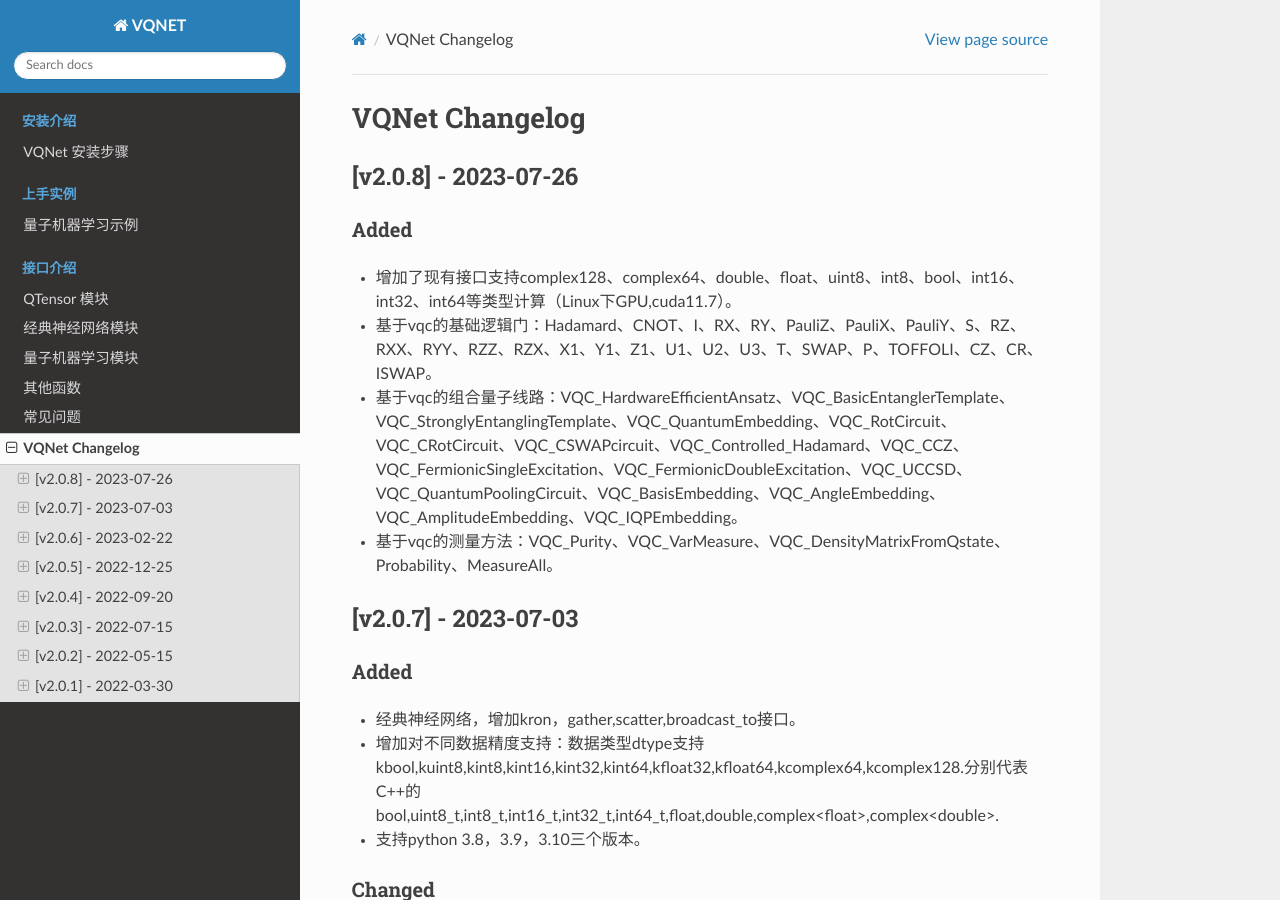
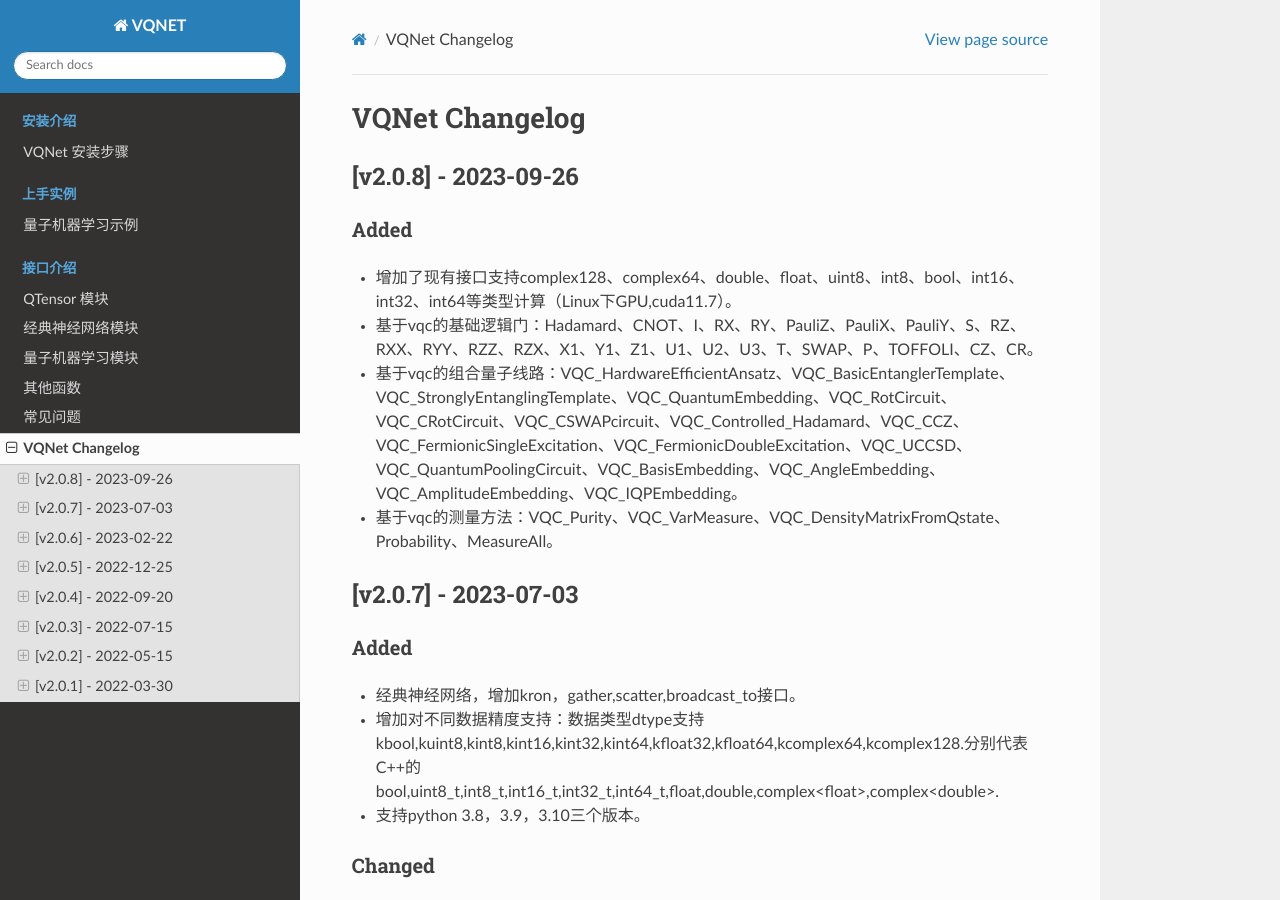
Before and after one commit to OriginQ/VQNET2.0-tutorial, a Sphinx documentation site: the page built from source/rst/CHANGELOG.rst, in a window 1280 px wide and 900 px high. Built offline with Sphinx 7.4.7 and the Read the Docs theme 2.0.0, drawn with Linux system fonts in a browser that asks for light colours.

Commit message:
[ref] remove iswap,ref title level

```diff
--- a/source/rst/CHANGELOG.rst
+++ b/source/rst/CHANGELOG.rst
@@ -1,38 +1,38 @@
 
 VQNet Changelog
-================
+######################
 
-[v2.0.8] - 2023-07-26
-----------------------
+[v2.0.8] - 2023-09-26
+***************************
 
 Added
-^^^^^^^^^^^
+===========
 - 增加了现有接口支持complex128、complex64、double、float、uint8、int8、bool、int16、int32、int64等类型计算（Linux下GPU,cuda11.7）。
-- 基于vqc的基础逻辑门：Hadamard、CNOT、I、RX、RY、PauliZ、PauliX、PauliY、S、RZ、RXX、RYY、RZZ、RZX、X1、Y1、Z1、U1、U2、U3、T、SWAP、P、TOFFOLI、CZ、CR、ISWAP。
+- 基于vqc的基础逻辑门：Hadamard、CNOT、I、RX、RY、PauliZ、PauliX、PauliY、S、RZ、RXX、RYY、RZZ、RZX、X1、Y1、Z1、U1、U2、U3、T、SWAP、P、TOFFOLI、CZ、CR。
 - 基于vqc的组合量子线路：VQC_HardwareEfficientAnsatz、VQC_BasicEntanglerTemplate、VQC_StronglyEntanglingTemplate、VQC_QuantumEmbedding、VQC_RotCircuit、VQC_CRotCircuit、VQC_CSWAPcircuit、VQC_Controlled_Hadamard、VQC_CCZ、VQC_FermionicSingleExcitation、VQC_FermionicDoubleExcitation、VQC_UCCSD、VQC_QuantumPoolingCircuit、VQC_BasisEmbedding、VQC_AngleEmbedding、VQC_AmplitudeEmbedding、VQC_IQPEmbedding。
 - 基于vqc的测量方法：VQC_Purity、VQC_VarMeasure、VQC_DensityMatrixFromQstate、Probability、MeasureAll。
 
 
 [v2.0.7] - 2023-07-03
-----------------------
+***************************
 
 Added
-^^^^^^^^^^^
+===========
 - 经典神经网络，增加kron，gather,scatter,broadcast_to接口。
 - 增加对不同数据精度支持：数据类型dtype支持kbool,kuint8,kint8,kint16,kint32,kint64,kfloat32,kfloat64,kcomplex64,kcomplex128.分别代表C++的 bool,uint8_t,int8_t,int16_t,int32_t,int64_t,float,double,complex<float>,complex<double>.
 - 支持python 3.8，3.9，3.10三个版本。
 
 Changed
-^^^^^^^^^^^
+===========
 - QTenor 以及Module类的init函数增加 `dtype` 参数。对QTenor索引、 部分神经网络层的输入进行了类型限制。
 - 量子神经网络，由于MacOS兼容性问题，去掉了Mnist_Dataset，CIFAR10_Dataset接口。
 
 [v2.0.6] - 2023-02-22
-----------------------
+***************************
 
 
 Added
-^^^^^^^^^^^
+===========
 
 - 经典神经网络，增加接口：multinomial,pixel_shuffle,pixel_unshuffle,为QTensor增加numel，增加CPU动态内存池功能，为Parameter增加init_from_tensor接口。
 - 经典神经网络，增加接口：Dynamic_LSTM,Dynamic_RNN,Dynamic_GRU。
@@ -42,25 +42,25 @@
 - 量子神经网络，增加示例：基于梯度裁剪，quanvolution,量子线路表达力，贫瘠高原，量子强化学习QDRL。
 
 Changed
-^^^^^^^^^^^
+===========
 
 - API文档，重构内容结构，增加 `量子机器学习研究` 模块，将 `VQNet2ONNX模块` 改为 `其他函数` 。
 
 
 
 Fixed
-^^^^^^^^^^^
+===========
 
 - 经典神经网络，解决相同随机种子跨平台产生不同正态分布的问题。
 - 量子神经网络，实现expval，ProbMeasure，QuantumMeasure 对QPanda GPU虚拟机的支持。
 
 
 [v2.0.5] - 2022-12-25
-----------------------
+***************************
 
 
 Added
-^^^^^^^^^^^
+===========
 
 - 经典神经网络，增加log_softmax实现，增加模型转ONNX的接口export_model函数。
 - 经典神经网络，支持当前已有的绝大多数经典神经网络模块转换为ONNX，详情参考API文档 “VQNet2ONNX模块”。
@@ -69,23 +69,23 @@
 
 
 Changed
-^^^^^^^^^^^
+===========
 
 - 经典神经网络，为BN1d,BN2d接口增加维度检查。
 
 Fixed
-^^^^^^^^^^^
+===========
 
 - 解决maxpooling参数检查的bug。
 - 解决[::-1]的切片bug。
 
 
 [v2.0.4] - 2022-09-20
-----------------------
+***************************
 
 
 Added
-^^^^^^^^^^^
+===========
 
 - 经典神经网络，增加LayernormNd实现，支持多维数据layernorm计算。
 - 经典神经网络，增加CrossEntropyLoss以及NLL_Loss损失函数计算接口，支持1维~N维输入。
@@ -95,36 +95,36 @@
 - 量子神经网络，增加支持多进程加速运行量子线路的接口QuantumLayerMultiProcess。
 
 Changed
-^^^^^^^^^^^
+===========
 
 - 经典神经网络，支持组卷积参数group，空洞卷积dilation_rate，任意数值padding作为一维卷积Conv1d、二维卷积Conv2d、反卷积ConvT2d的参数。
 - 在相同维度的数据跳过广播操作，减少不必要运行逻辑。
 
 Fixed
-^^^^^^^^^^^
+===========
 
 - 解决stack函数在部分参数下计算错误的问题。
 
 
 [v2.0.3] - 2022-07-15
-----------------------
+***************************
 
 
 Added
-^^^^^^^^^^^
+===========
 
 - 增加支持stack,双向的循环神经网络接口：RNN, LSTM, GRU
 - 增加常用计算性能指标的接口：MSE,RMSE, MAE, R_Square, precision_recall_f1_2_score, precision_recall_f1_Multi_scoreprecision_recall_f1_N_score, auc_calculate
 - 增加量子核SVM的算法示例
 
 Changed
-^^^^^^^^^^^
+===========
 
 - 加快QTensor数据过多时候的print速度
 - Windows和linux下使用openmp加速运算。
 
 Fixed
-^^^^^^^^^^^
+===========
 
 - 解决部分python import方式无法导入的问题
 - 解决批归一化BN层重复计算的问题
@@ -132,11 +132,10 @@
 - 为tensor.power接口增加入参形状判断
 
 [v2.0.2] - 2022-05-15
------------------------
-
+***************************
 
 Added
-^^^^^^^^^^^
+===========
 
 - 增加topK, argtoK
 - 增加cumsum
@@ -145,14 +144,14 @@
 - 增加QGAN生成随机分布的示例
 
 Changed
-^^^^^^^^^^^
+===========
 
 - 支持高级切片索引和普通切片索引
 - matmul支持3D,4D张量运算
 - 修改HardSigmoid函数实现
 
 Fixed
-^^^^^^^^^^^
+===========
 
 - 解决卷积，批归一化，反卷积，池化层等层没有缓存内部变量，导致一次前传后多次反传时计算梯度的问题
 - 修正QLinear层的实现和示例
@@ -162,11 +161,11 @@
 
 
 [v2.0.1] - 2022-03-30
-----------------------------
+***************************
 
 
 Added
-^^^^^^^^^^^
+===========
 
 - 增加基本数据结构QTenor接口100余个，包括创建函数，逻辑函数，数学函数，矩阵操作。
 - 增加基本神经网络网络函数14个，包括卷积，反卷积，池化等。
```
Also changed, not shown: source/rst/qnn.rst (+0 -34 lines).
